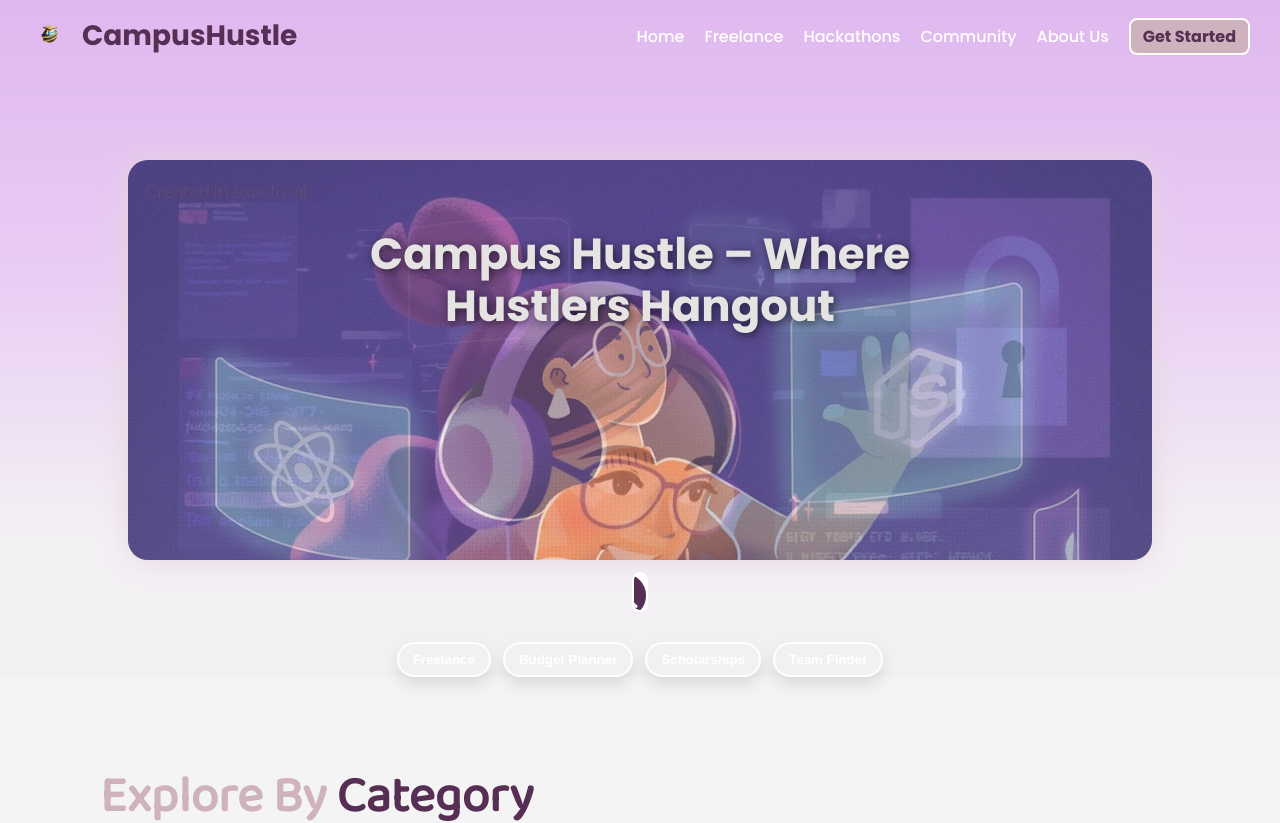
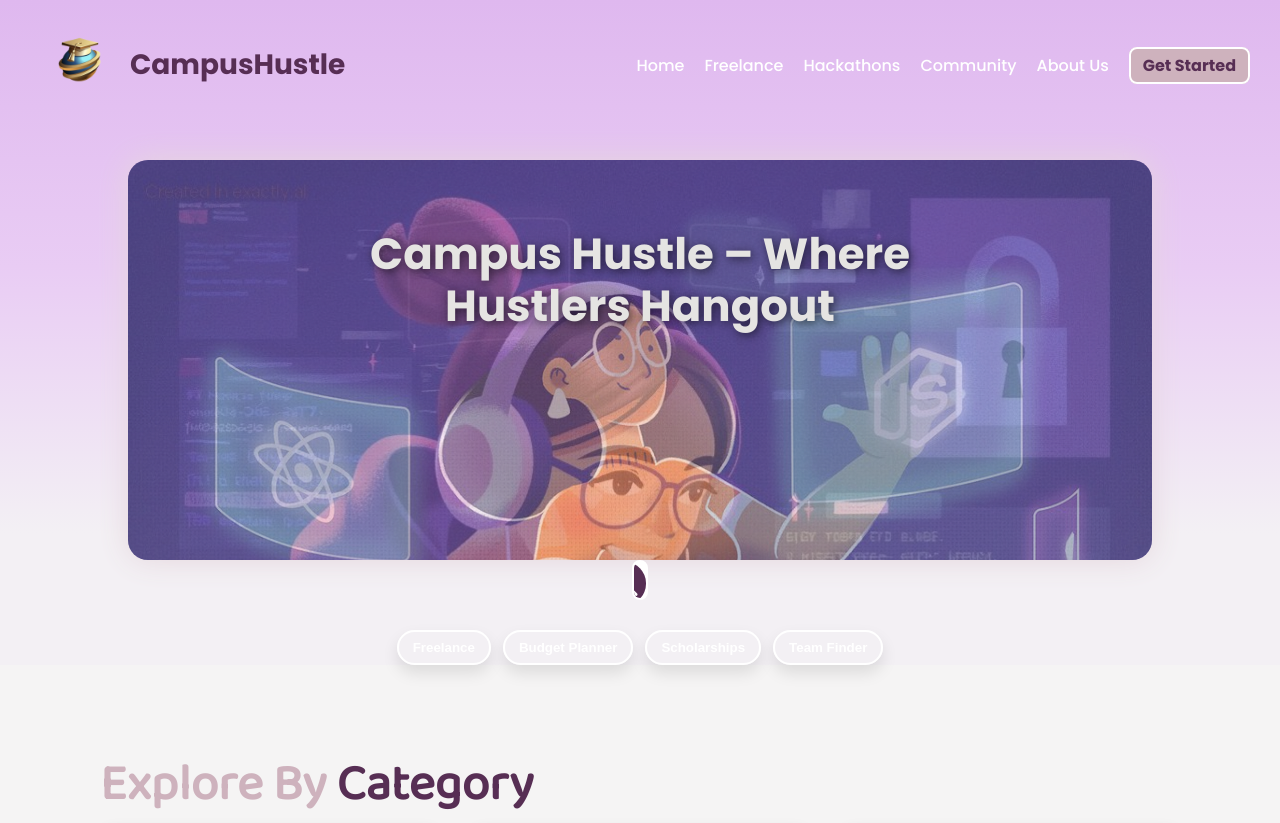
Before and after one commit to AnshulAlgoS/campushustleOG, a React (Create React App) app: page / in a window 1280 px wide. Shown: the top 823 px of the page. Built offline with nearby package versions, Linux system fonts and the light colour scheme; no server answers.

Commit message:
Update HomePage.css

```diff
--- a/src/views/HomePage.css
+++ b/src/views/HomePage.css
@@ -23,14 +23,14 @@ html {
   z-index: 999;
 }
 
-.strip-logo {
-  height: 90px;
-  width: auto;
+.home-page .strip-logo {
+  height: 100px;
+  width: 100px;
 }
 .logo-combo {
   display: flex;
   align-items: center;
-  gap: 12px;
+  column-gap: 0px;
 }
 
 .logo-text {
@@ -249,7 +249,7 @@ header::before {
 .search-bar-wrapper {
   display: flex;
   justify-content: center;
-  margin-top: 500px;
+  margin-top: 430px;
   position: relative;
   z-index: 1;
 }
```
